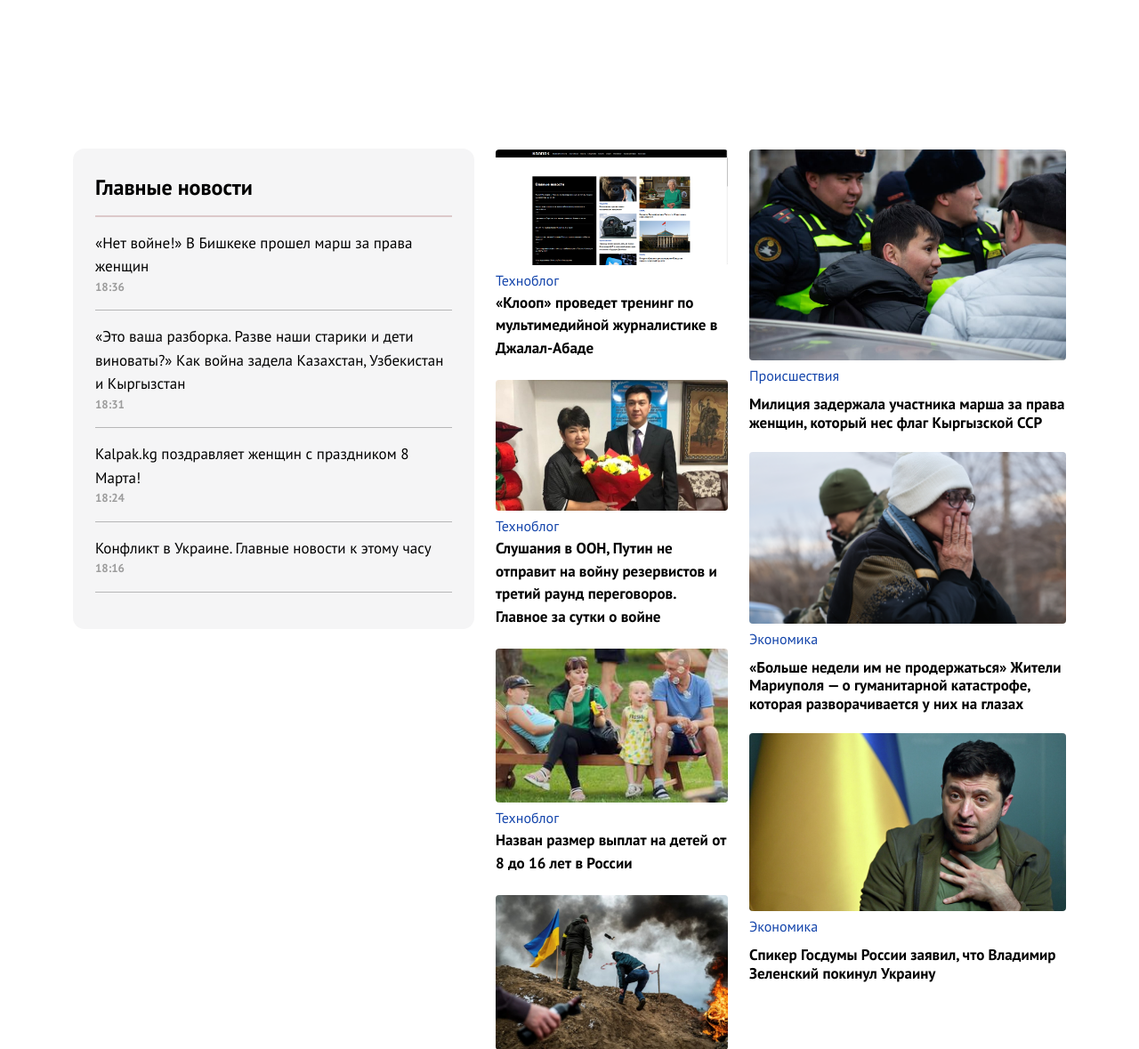
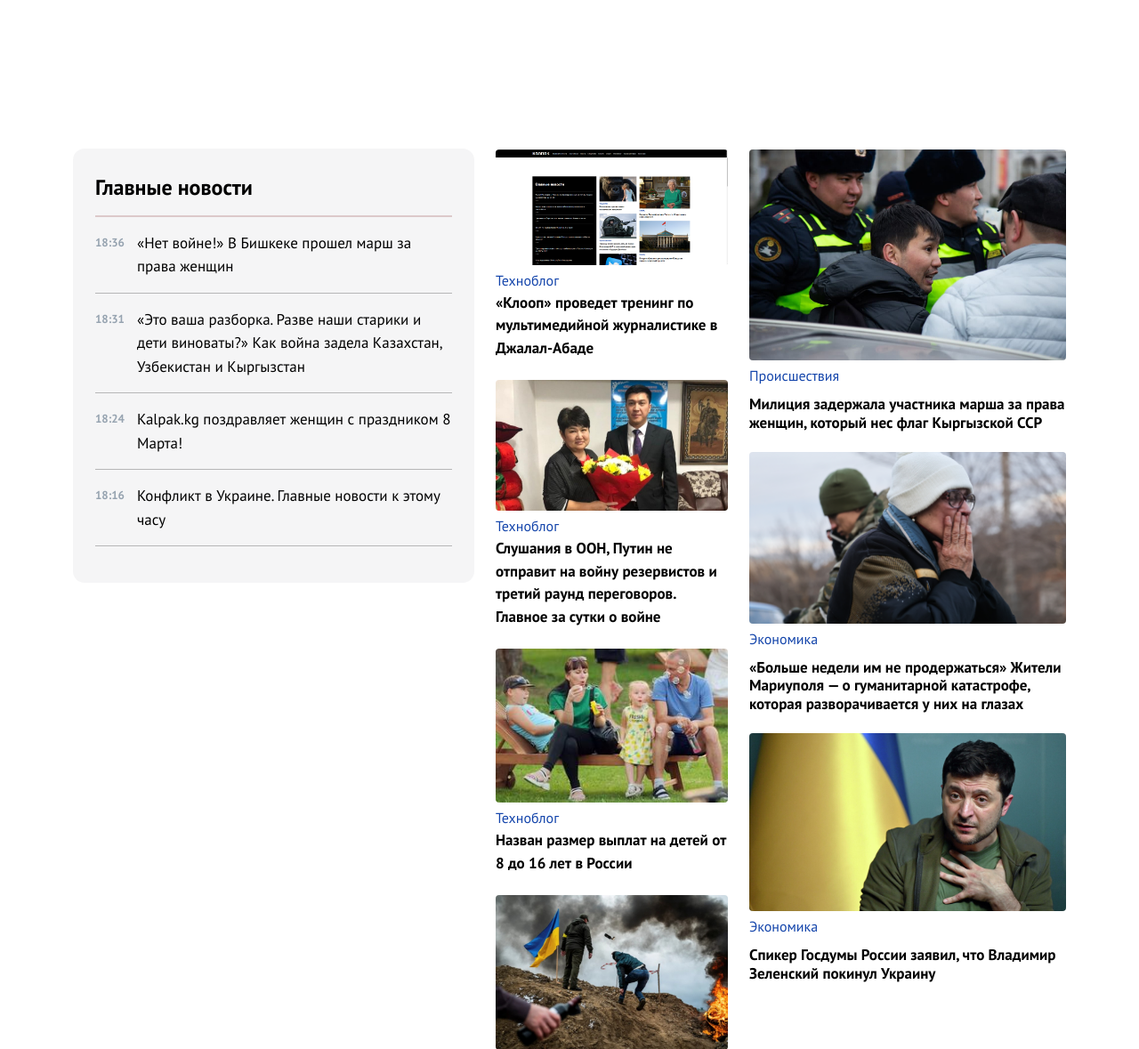
Before and after one commit to aibekovislam/news, a Django app: page / in a window 1280 px wide. Shown: the part 61-1240 px from the top of the page at 89% size. Run offline with Django 3.2, Linux system fonts and the light colour scheme; data comes from the database, SQL or seed files in the repository; some libraries are stand-ins or nearby versions; some web fonts are replaced.

Commit message:
modified datez

```diff
--- a/core/templates/articles.html
+++ b/core/templates/articles.html
@@ -26,8 +26,8 @@
         <hr class="line">
         {% for article in articles %}
           {% if article.right_panel_article %}
-            <h1 class="revolut"><a href="{% url 'article' article.slug %}" class="link-text2">{{ article.title }}</a></h1>
-            <p class="date_time">{{ article.created_at|date:"H:i" }}</p>
+            <div class="date_time2">{{ article.created_at|date:"H:i" }}</div>
+            <div class="revolut"><a href="{% url 'article' article.slug %}" class="link-text2">{{ article.title }}</a></div>
             <hr>
           {% endif %}
         {% endfor %}
```
